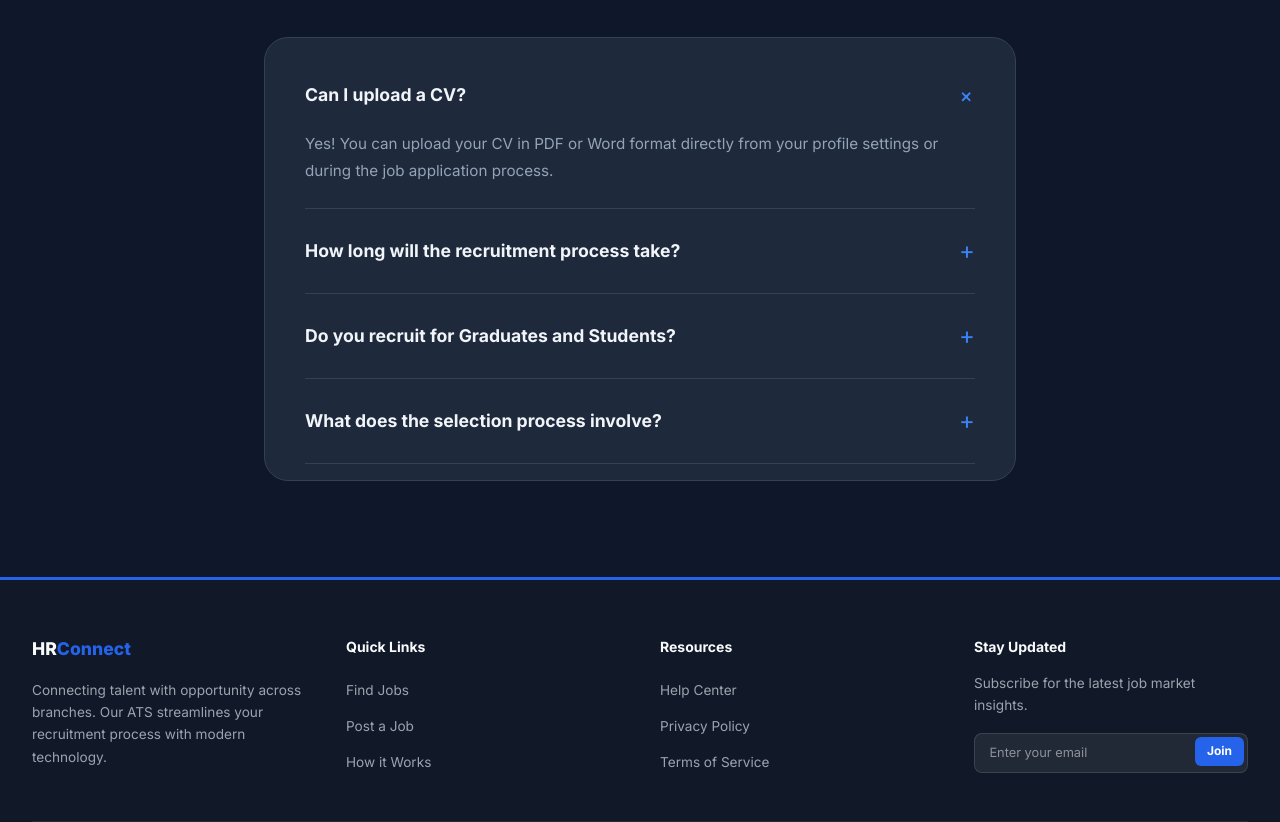
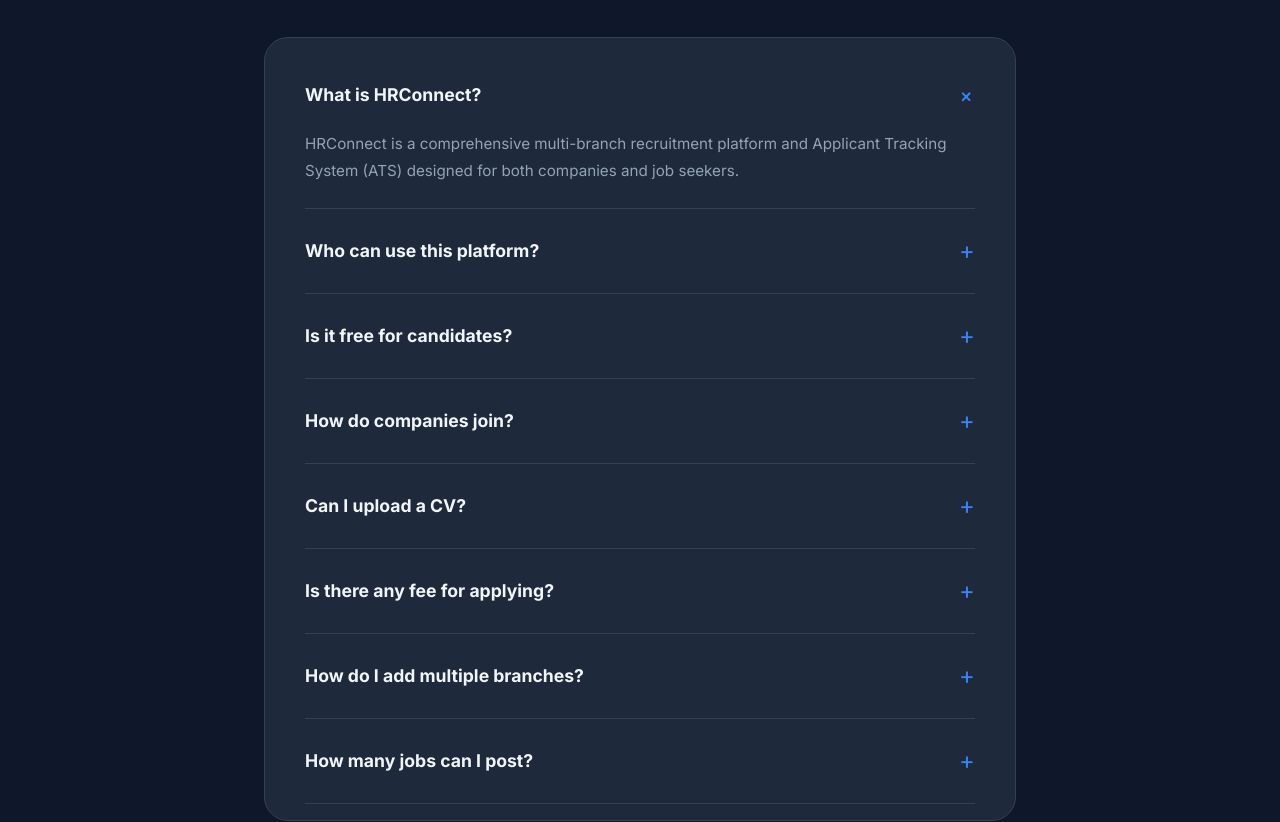
Before and after one commit to mirza1272/Multi-Branch-Recruitment-and-Applicant-Tracking-System, a React (Vite) app in the folder frontend/: page /about-us in a window 1280 px wide. Shown: the part 1820-2642 px from the top of the page. Built offline with nearby package versions, Linux system fonts and the light colour scheme; no server answers.

Commit message:
Fixed some styling issue

```diff
--- a/frontend/src/Components/AboutUs/AboutUs.jsx
+++ b/frontend/src/Components/AboutUs/AboutUs.jsx
@@ -76,6 +76,7 @@ function AboutUs() {
 
     const candidateFaqs = [
         { q: "Can I upload a CV?", a: "Yes! You can upload your CV in PDF or Word format directly from your profile settings or during the job application process." },
+        { q: "Is there any fee for applying?", a: "No, HRConnect is completely free for job seekers. We never charge candidates for applying to jobs." },
         { q: "How long will the recruitment process take?", a: "The duration varies by company, but typically takes between 2 to 4 weeks from application to offer." },
         { q: "Do you recruit for Graduates and Students?", a: "Absolutely! We have hundreds of internships and entry-level positions tailored specifically for fresh talent." },
         { q: "What does the selection process involve?", a: "It usually includes a resume screening, an initial HR call, and 1-2 technical or behavioral interviews." }
@@ -83,12 +84,20 @@ function AboutUs() {
 
     const hrFaqs = [
         { q: "How do I add multiple branches?", a: "You can easily manage your company's branches from the HR Dashboard when creating or editing a job posting." },
-        { q: "Can I communicate with candidates directly?", a: "Yes, our platform connects you with candidates so you can initiate direct email communication for interviews." },
-        { q: "Is candidate data secure?", a: "Absolutely. We use industry-standard encryption to ensure all applicant data is stored securely." },
+        { q: "How many jobs can I post?", a: "As an HR/Recruiter on HRConnect, you can post unlimited job openings across all your branches and departments." },
+        { q: "Can I communicate with candidates directly?", a: "Yes, our platform connects you with candidates so you can initiate direct communication and schedule interviews." },
+        { q: "Is candidate data secure?", a: "Absolutely. We use industry-standard encryption to ensure all applicant data and company information is stored securely." },
         { q: "How do I track application statuses?", a: "Your dashboard provides a comprehensive view to track and manage candidates through different hiring stages seamlessly." }
     ];
 
-    const faqs = isHR ? hrFaqs : candidateFaqs;
+    const guestFaqs = [
+        { q: "What is HRConnect?", a: "HRConnect is a comprehensive multi-branch recruitment platform and Applicant Tracking System (ATS) designed for both companies and job seekers." },
+        { q: "Who can use this platform?", a: "Anyone! Companies can use it to manage their entire hiring process, and job seekers can use it to find and apply for jobs globally." },
+        { q: "Is it free for candidates?", a: "Yes, it's 100% free for candidates to create profiles, upload resumes, and apply for jobs." },
+        { q: "How do companies join?", a: "Companies can register as Recruiters/Admins to start posting jobs and managing their multi-branch recruitment workflow immediately." }
+    ];
+
+    const faqs = user ? (isHR ? hrFaqs : candidateFaqs) : [...guestFaqs, ...candidateFaqs.slice(0, 2), ...hrFaqs.slice(0, 2)];
 
     return (
         <div style={{ background: C.bg, color: C.text, minHeight: '100vh' }}>
```
